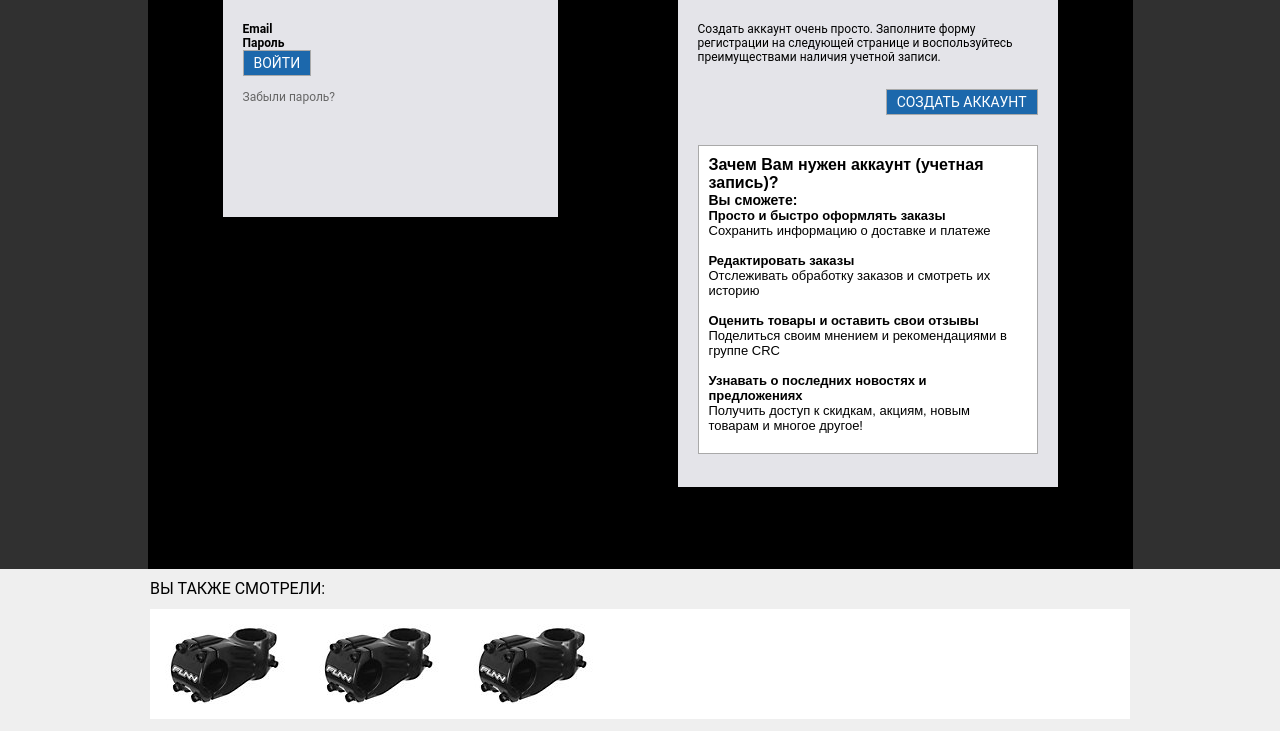
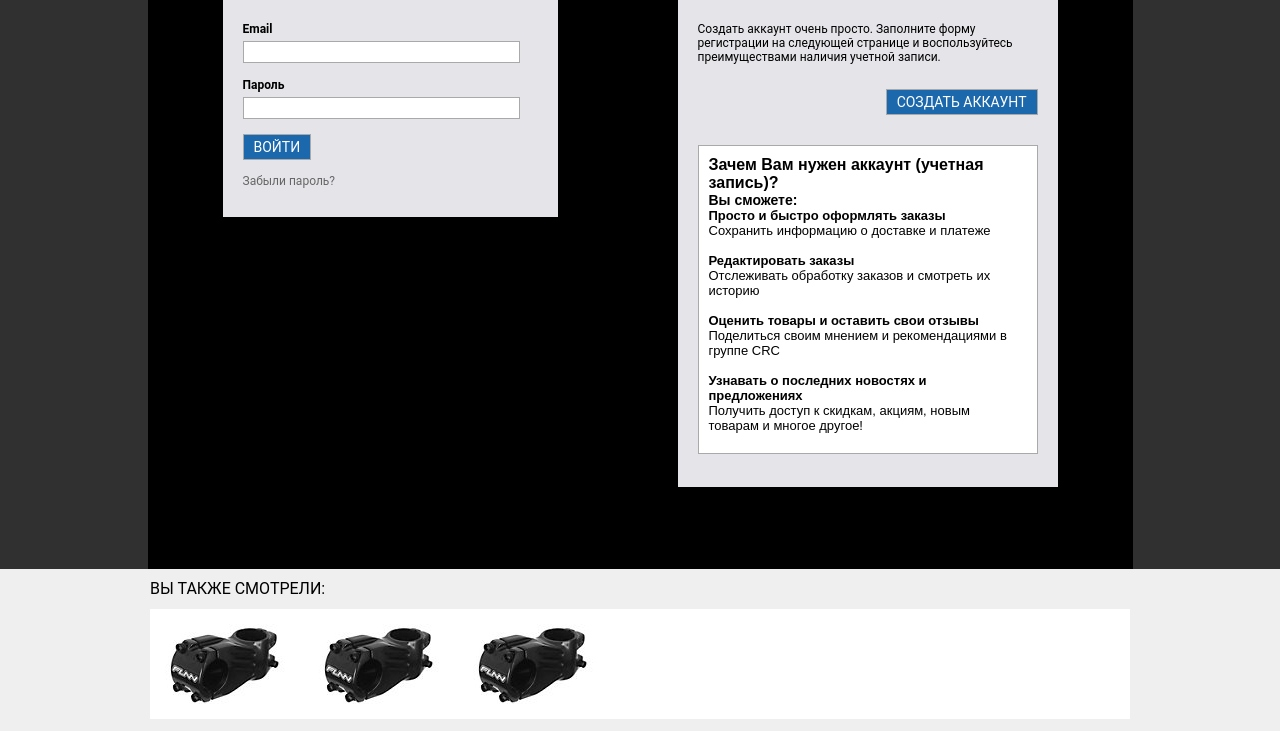
Before and after one commit to HDevel/Injector, a website: page public/login.html in a window 1280 px wide. Shown: the part 401-1132 px from the top of the page. Drawn offline with Linux system fonts and the light colour scheme.

Commit message:
optimize

```diff
--- a/public/common/injector.js
+++ b/public/common/injector.js
@@ -5,26 +5,27 @@ var injector = {
     params: {
         baseUrl: 'blocks/',
         techs: ['html', 'css', 'js'],
+        fileLoad: 0,
         style_id: 'inject_style',
         style_done: {},
         style: document.createElement('style')
     },
     init: function () {
         this.params.style.setAttribute('id', this.params.style_id);
-
+        document.getElementsByTagName('head')[0].appendChild(this.params.style);
+        document.body.style.display = 'none';
         this.buildInjector();
     },
     buildInjector: function () {
         var self = this;
         var injectors = this.seatchInjectors();
-        if(injectors.length == 0){
-            document.getElementsByTagName('head')[0].appendChild(this.params.style);
-        }
         injectors.forEach(function (node) {
             node.techs.forEach(function (tech) {
                 switch (tech.split('.').pop()){
                     case 'html':
+                        self.params.fileLoad++;
                         self.loadFile(node.url, tech, function (string) {
+                            self.params.fileLoad--;
                             var content = string.match(/{{[^}]+}}/g);
                             if(content){
                                 content.forEach(function(v){
@@ -33,7 +34,7 @@ var injector = {
                                 });
                             }
                             var div = document.createElement('div');
-                            div.innerHTML = string;
+                            div.innerHTML = string.trim();
                             var newNode = div.firstChild;
                             var currentClass = newNode.getAttribute('class').split(' ');
                             if(node.mods){
@@ -56,6 +57,9 @@ var injector = {
                 }
             })
         });
+        if(self.params.fileLoad == 0){
+            document.body.style.display = '';
+        }
     },
     seatchInjectors: function () {
         var self = this;
```
Also changed, not shown: public/index.html (+1 -1 lines), 1 other file.
